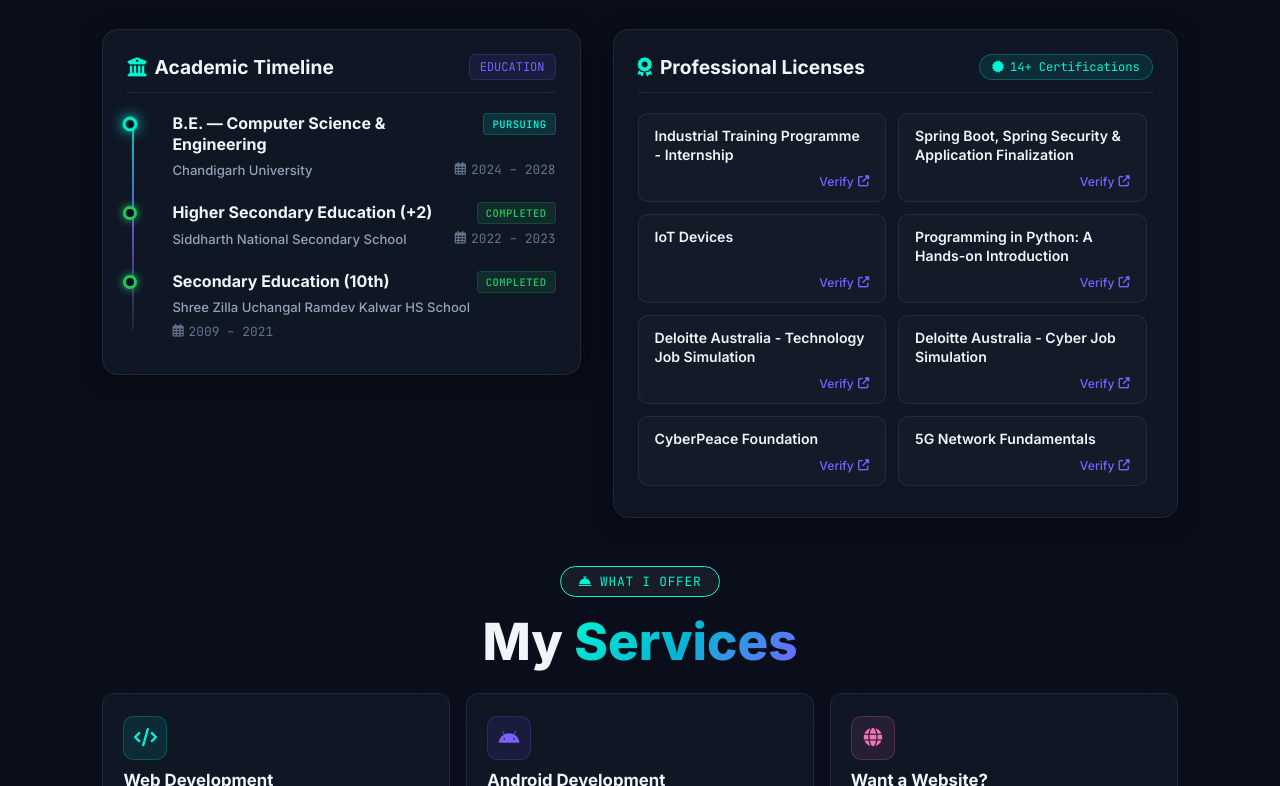
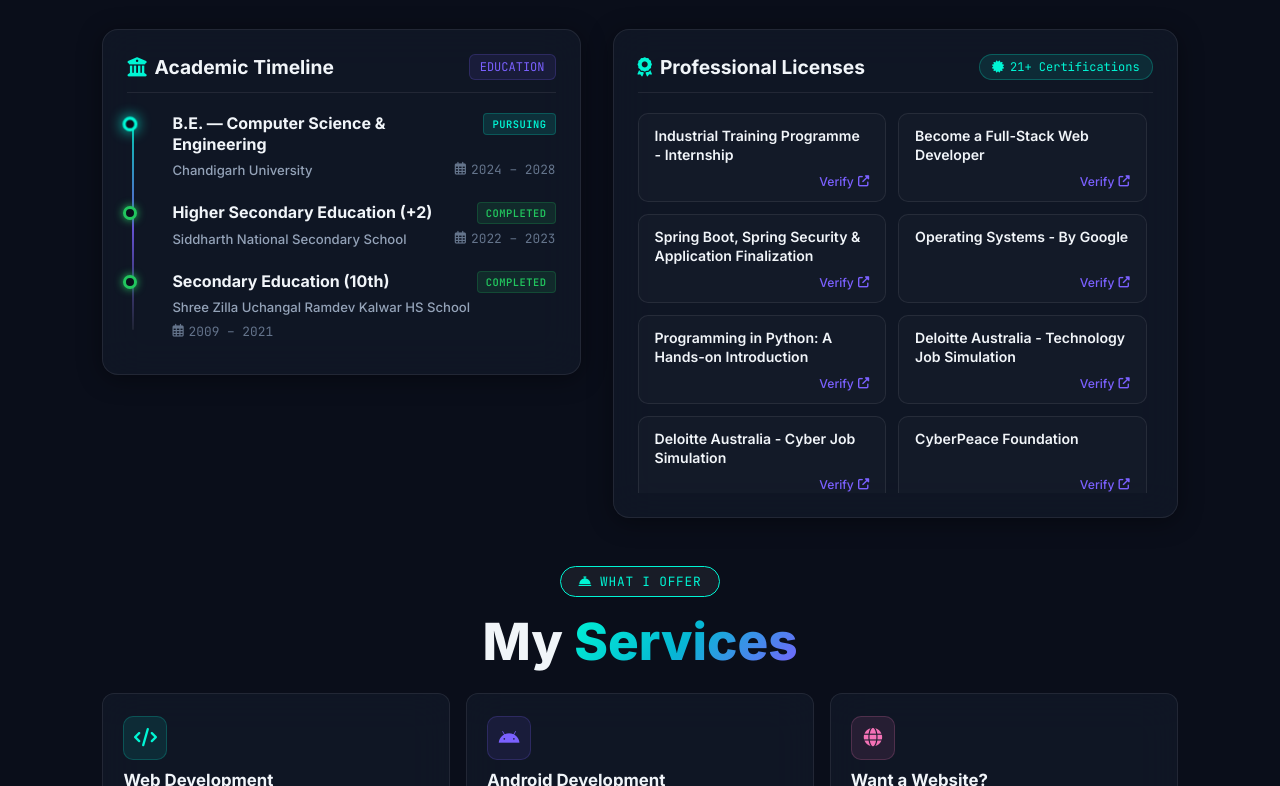
Before and after one commit to chauhanbibek100/portfolio-website, a React (Vite) app: page / in a window 1280 px wide. Shown: the part 2634-3420 px from the top of the page. Built offline with nearby package versions, Linux system fonts and the light colour scheme.

Commit message:
certificate new

```diff
--- a/src/components/EducationSection.jsx
+++ b/src/components/EducationSection.jsx
@@ -78,6 +78,14 @@ const certificationsData = [
   },
   {
     id: 2,
+    title: "Become a Full-Stack Web Developer",
+    issuer: "LinkedIn Learning",
+    platform: "LinkedIn Learning",
+    date: "2026",
+    link: "https://www.linkedin.com/learning/certificates/b2514e954d2c448bbbe47f49be8c5d4a9ff99afe56bc8e8cbfc889273363fa2f?trk=share_certificate",
+  },
+  {
+    id: 3,
     title: "Spring Boot, Spring Security & Application Finalization",
     issuer: "Board Infinity",
     platform: "Coursera",
@@ -85,7 +93,111 @@ const certificationsData = [
     link: "https://www.coursera.org/account/accomplishments/verify/PDQDGAKHH9WA",
   },
   {
-    id: 3,
+    id: 4,
+    title: "Operating Systems - By Google",
+    issuer: "Google",
+    platform: "Coursera",
+    date: "2026",
+    link: "https://coursera.org/share/80b45993ff6fb1566979712eff8fa827",
+  },
+  {
+    id: 5,
+    title: "Programming in Python: A Hands-on Introduction",
+    issuer: "Codio",
+    platform: "Coursera",
+    date: "2025",
+    link: "https://www.coursera.org/account/accomplishments/specialization/09QZMJL74YJY",
+  },
+  {
+    id: 6,
+    title: "Deloitte Australia - Technology  Job Simulation",
+    issuer: "Forage",
+    platform: "Forage",
+    date: "2025",
+    link: "https://forage-uploads-prod.s3.amazonaws.com/completion-certificates/9PBTqmSxAf6zZTseP/udmxiyHeqYQLkTPvf_9PBTqmSxAf6zZTseP_cKQEdYQB8nihWLz3D_1751560187287_completion_certificate.pdf",
+  },
+  {
+    id: 7,
+    title: "Deloitte Australia - Cyber Job Simulation",
+    issuer: "Forage",
+    platform: "Forage",
+    date: "2025",
+    link: "https://forage-uploads-prod.s3.amazonaws.com/completion-certificates/9PBTqmSxAf6zZTseP/E9pA6qsdbeyEkp3ti_9PBTqmSxAf6zZTseP_cKQEdYQB8nihWLz3D_1751563758900_completion_certificate.pdf",
+  },
+  {
+    id: 8,
+    title: "CyberPeace Foundation",
+    issuer: "CyberPeace Foundation, google.org & Chandigarh University",
+    platform: "CyberPeace Foundation",
+    date: "2025",
+    link: "https://block.cyberpeace.org/v2/doc?id=e8136121cf777c98c82c2d6136b65f9e3e7f80e1e06e75cc20e5c7f758f8ba15",
+  },
+  {
+    id: 9,
+    title: "5G Network Fundamentals",
+    issuer: "Institut Mines-Télécom (IMT)",
+    platform: "Coursera",
+    date: "2025",
+    link: "https://www.coursera.org/account/accomplishments/verify/8KYB04RNNOJC",
+  },
+  {
+    id: 10,
+    title: "Using Databases with Python",
+    issuer: "University of Michigan",
+    platform: "Coursera",
+    date: "2025",
+    link: "https://www.coursera.org/account/accomplishments/verify/K3NKM7LUQKY4",
+  },
+  {
+    id: 11,
+    title: "Python Data Analytics",
+    issuer: "Meta",
+    platform: "Meta",
+    date: "2025",
+    link: "https://www.coursera.org/account/accomplishments/verify/MD3ZQJM2XMA1",
+  },
+  {
+    id: 12,
+    title: "Python for Data Science, AI & Development",
+    issuer: "IBM",
+    platform: "Coursera",
+    date: "2024",
+    link: "https://www.coursera.org/account/accomplishments/verify/LA5RA8FCQJOS",
+  },
+  {
+    id: 13,
+    title: "Advanced Gen AI & Prompt Engineering",
+    issuer: "Chandigarh University",
+    platform: "Online Course by CU",
+    date: "2025",
+    link: "https://drive.google.com/file/d/1u4FVkqXpY32v9nEVSAOwB_H5NzuCLS_m/view?usp=sharing",
+  },
+  {
+    id: 14,
+    title: "Web Application Technologies and Django",
+    issuer: "University of Michigan",
+    platform: "Coursera",
+    date: "2026",
+    link: "https://www.coursera.org/account/accomplishments/verify/L9A7TI8JUD21",
+  },
+  {
+    id: 15,
+    title: "Figma",
+    issuer: "LinkedIn Learning",
+    platform: "LinkedIn Learning",
+    date: "2026",
+    link: "https://www.linkedin.com/learning/certificates/e7d919a8a9b864a42f7050736cfdc8fc7c5be2df805507665c8351908b755684?trk=share_certificate",
+  },
+  {
+    id: 16,
+    title: "Become a Programmer: Foundations",
+    issuer: "LinkedIn Learning",
+    platform: "LinkedIn Learning",
+    date: "2026",
+    link: "https://www.linkedin.com/learning/certificates/56cc39077328357c504bbcf8e3dd3f3eac6e4e718eb3ae18e814f63273dd0d04?trk=share_certificate",
+  },
+  {
+    id: 17,
     title: "IoT Devices",
     issuer: "University of Illinois Urbana-Champaign",
     platform: "Coursera",
@@ -93,92 +205,36 @@ const certificationsData = [
     link: "https://www.coursera.org/account/accomplishments/verify/YE69IY5OWOZG",
   },
   {
-    id: 4,
-    title: "Programming in Python: A Hands-on Introduction",
-    issuer: "Codio",
+    id: 18,
+    title: "Introduction to Software Engineering",
+    issuer: "IBM",
     platform: "Coursera",
-    date: "2025",
-    link: "https://www.coursera.org/account/accomplishments/specialization/09QZMJL74YJY",
+    date: "2026",
+    link: "https://coursera.org/share/dbe916eb9ba14926022815ebbbe59b62",
   },
   {
-    id: 5,
-    title: "Deloitte Australia - Technology  Job Simulation",
-    issuer: "Forage",
-    platform: "Forage",
-    date: "2025",
-    link: "https://forage-uploads-prod.s3.amazonaws.com/completion-certificates/9PBTqmSxAf6zZTseP/udmxiyHeqYQLkTPvf_9PBTqmSxAf6zZTseP_cKQEdYQB8nihWLz3D_1751560187287_completion_certificate.pdf",
+    id: 19,
+    title: "Development Methodologies Overview",
+    issuer: "LearnQuest",
+    platform: "Coursera",
+    date: "2026",
+    link: "https://www.coursera.org/account/accomplishments/certificate/8JTZOW91SCNN",
   },
   {
-    id: 6,
-    title: "Deloitte Australia - Cyber Job Simulation",
-    issuer: "Forage",
-    platform: "Forage",
-    date: "2025",
-    link: "https://forage-uploads-prod.s3.amazonaws.com/completion-certificates/9PBTqmSxAf6zZTseP/E9pA6qsdbeyEkp3ti_9PBTqmSxAf6zZTseP_cKQEdYQB8nihWLz3D_1751563758900_completion_certificate.pdf",
+    id: 20,
+    title: "Java Programming for Beginners",
+    issuer: "IBM",
+    platform: "Coursera",
+    date: "2026",
+    link: "https://www.coursera.org/account/accomplishments/certificate/PPSPE8DGZX3R",
   },
   {
-    id: 7,
-    title: "CyberPeace Foundation",
-    issuer: "CyberPeace Foundation, google.org & Chandigarh University",
-    platform: "CyberPeace Foundation",
-    date: "2025",
-    link: "https://block.cyberpeace.org/v2/doc?id=e8136121cf777c98c82c2d6136b65f9e3e7f80e1e06e75cc20e5c7f758f8ba15",
-  },
-  {
-    id: 8,
-    title: "5G Network Fundamentals",
-    issuer: "Institut Mines-Télécom (IMT)",
-    platform: "Coursera",
-    date: "2025",
-    link: "https://www.coursera.org/account/accomplishments/verify/8KYB04RNNOJC",
-  },
-  {
-    id: 9,
-    title: "Using Databases with Python",
-    issuer: "University of Michigan",
-    platform: "Coursera",
-    date: "2025",
-    link: "https://www.coursera.org/account/accomplishments/verify/K3NKM7LUQKY4",
-  },
-  {
-    id: 10,
-    title: "Python Data Analytics",
-    issuer: "Meta",
-    platform: "Meta",
-    date: "2025",
-    link: "https://www.coursera.org/account/accomplishments/verify/MD3ZQJM2XMA1",
-  },
-  {
-    id: 11,
-    title: "Python for Data Science, AI & Development",
-    issuer: "IBM",
-    platform: "Coursera",
-    date: "2024",
-    link: "https://www.coursera.org/account/accomplishments/verify/LA5RA8FCQJOS",
-  },
-  {
-    id: 12,
-    title: "Advanced Gen AI & Prompt Engineering",
-    issuer: "Chandigarh University",
-    platform: "Online Course by CU",
-    date: "2025",
-    link: "https://drive.google.com/file/d/1u4FVkqXpY32v9nEVSAOwB_H5NzuCLS_m/view?usp=sharing",
-  },
-  {
-    id: 13,
-    title: "Web Application Technologies and Django",
-    issuer: "University of Michigan",
+    id: 21,
+    title: "Object-Oriented Programming and Functions",
+    issuer: "Packt",
     platform: "Coursera",
     date: "2026",
-    link: "https://www.coursera.org/account/accomplishments/verify/L9A7TI8JUD21",
-  },
-  {
-    id: 14,
-    title: "Figma",
-    issuer: "LinkedIn Learning",
-    platform: "LinkedIn Learning",
-    date: "2026",
-    link: "https://www.linkedin.com/learning/certificates/e7d919a8a9b864a42f7050736cfdc8fc7c5be2df805507665c8351908b755684?trk=share_certificate",
+    link: "https://www.coursera.org/account/accomplishments/certificate/FNW3L3H4YLR7",
   },
 ];
 
```
